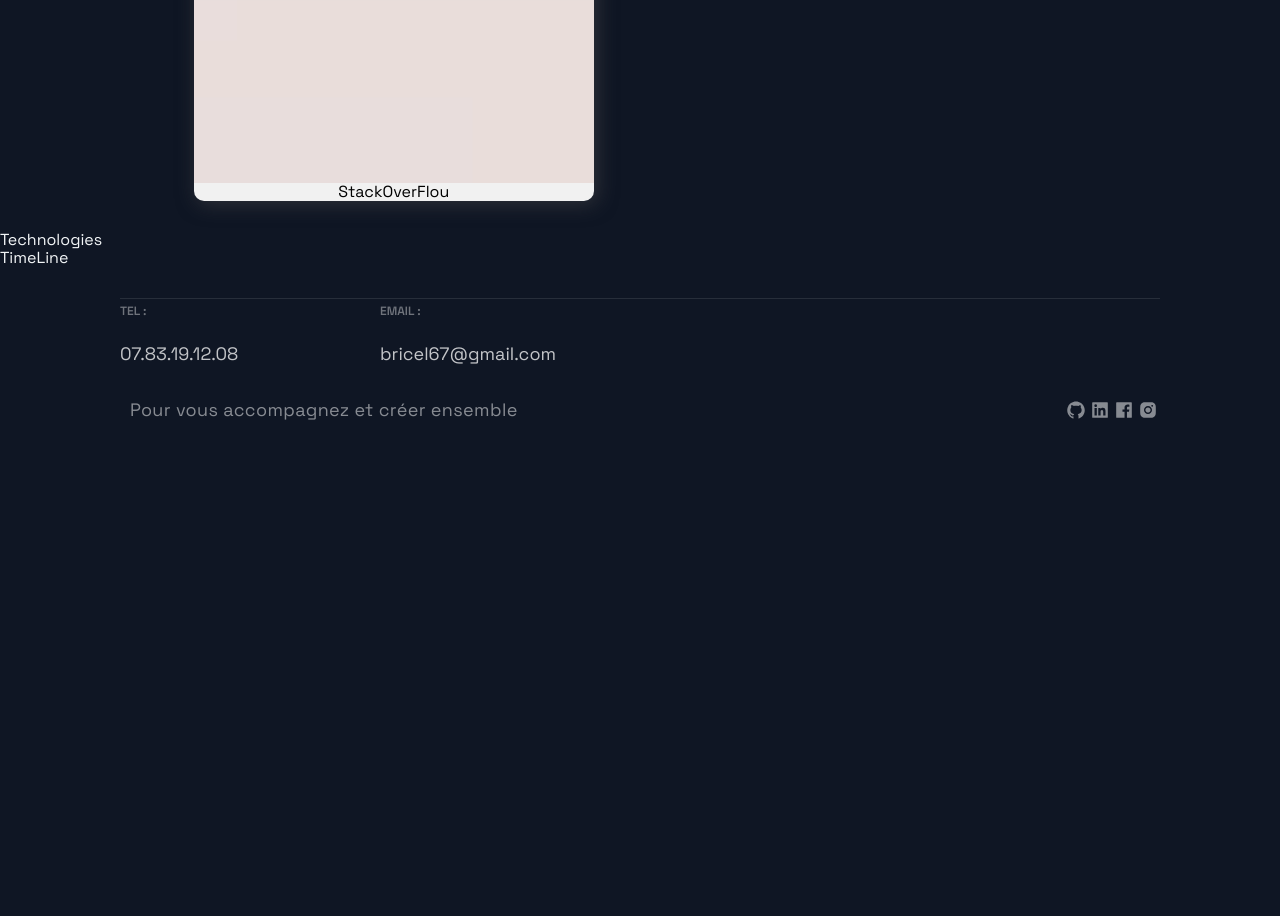
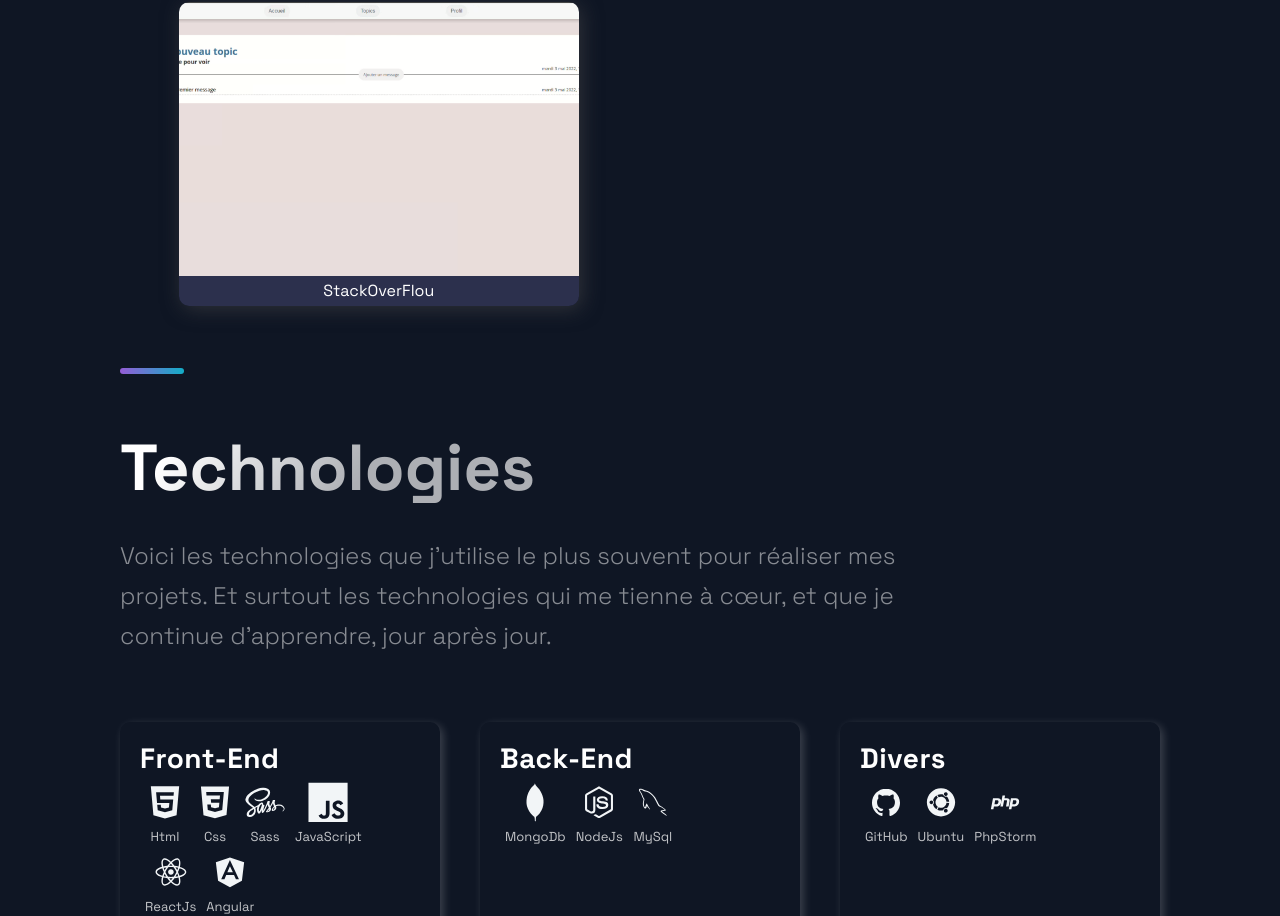
Before and after one commit to Lokki68/Portfolio, a Next.js app: page / in a window 1280 px wide. Shown: the part 1881-2797 px from the top of the page. Before the commit the page ends 2366 px from the top, so only its background shows below. Built offline with nearby package versions, Linux system fonts and the light colour scheme.

Commit message:
Feat - Technologies Section

```diff
--- a/src/components/Projets/CardProject/CardProjectStyles.js
+++ b/src/components/Projets/CardProject/CardProjectStyles.js
@@ -29,8 +29,12 @@ export const CardTitle = styled.div`
   bottom: 0;
   left: 0;
   right: 0;
-  background: #f1f1f1;
-  color: #000;
+  display: flex;
+  justify-content: center;
+  align-items: center;
+  background: #2c304dff;
+  height: 30px;
+  color: #fff;
   border-radius: 0 0 10px 10px;
 `;
 
--- a/src/components/Projets/ProjetsStyles.js
+++ b/src/components/Projets/ProjetsStyles.js
@@ -3,8 +3,8 @@ import styled from "styled-components";
 export const GridContainer = styled.section`
   display: grid;
   grid-template-columns: repeat(auto-fill, minmax(400px, 1fr));
-  padding: 3rem;
   place-items: center;
   column-gap: 5px;
-  row-gap: 15px;
+  row-gap: 60px;
+  margin-bottom: 30px;
 `;
--- a/src/components/Technologies/Technologies.js
+++ b/src/components/Technologies/Technologies.js
@@ -1,7 +1,123 @@
 import React from "react";
+import {
+  Section,
+  SectionDivider,
+  SectionText,
+  SectionTitle,
+} from "../../styles/GlobalComponents";
+import {
+  List,
+  ListCard,
+  ListContainer,
+  ListContent,
+  ListItem,
+  ListParagraph,
+  ListTitle,
+} from "./TechnologiesStyles";
+
+import {
+  DiHtml5,
+  DiCss3,
+  DiSass,
+  DiJsBadge,
+  DiReact,
+  DiAngularSimple,
+  DiMongodb,
+  DiMysql,
+  DiNodejsSmall,
+  DiGithubBadge,
+  DiUbuntu,
+  DiPhp,
+} from "react-icons/di";
 
 function Technologies(props) {
-  return <div>Technologies</div>;
+  return (
+    <Section id="technologies">
+      <SectionDivider />
+      <SectionTitle main>Technologies</SectionTitle>
+      <SectionText>
+        Voici les technologies que j'utilise le plus souvent pour réaliser mes
+        projets. Et surtout les technologies qui me tienne à cœur, et que je
+        continue d'apprendre, jour après jour.
+      </SectionText>
+      <List>
+        {/*Front*/}
+        <ListItem>
+          <ListContainer>
+            <ListTitle>Front-End</ListTitle>
+            <ListContent>
+              <ListCard>
+                <DiHtml5 size="4rem" />
+                <ListParagraph>Html</ListParagraph>
+              </ListCard>
+              <ListCard>
+                <DiCss3 size="4rem" />
+                <ListParagraph>Css</ListParagraph>
+              </ListCard>
+              <ListCard>
+                <DiSass size="4rem" />
+                <ListParagraph>Sass</ListParagraph>
+              </ListCard>
+              <ListCard>
+                <DiJsBadge size="4rem" />
+                <ListParagraph>JavaScript</ListParagraph>
+              </ListCard>
+              <ListCard>
+                <DiReact size="4rem" />
+                <ListParagraph>ReactJs</ListParagraph>
+              </ListCard>
+              <ListCard>
+                <DiAngularSimple size="4rem" />
+                <ListParagraph>Angular</ListParagraph>
+              </ListCard>
+            </ListContent>
+          </ListContainer>
+        </ListItem>
+
+        {/*Back*/}
+        <ListItem>
+          <ListContainer>
+            <ListTitle>Back-End</ListTitle>
+            <ListContent>
+              <ListCard>
+                <DiMongodb size="4rem" />
+                <ListParagraph>MongoDb</ListParagraph>
+              </ListCard>
+              <ListCard>
+                <DiNodejsSmall size="4rem" />
+                <ListParagraph>NodeJs</ListParagraph>
+              </ListCard>
+              <ListCard>
+                <DiMysql size="4rem" />
+                <ListParagraph>MySql</ListParagraph>
+              </ListCard>
+            </ListContent>
+          </ListContainer>
+        </ListItem>
+
+        {/*Divers*/}
+        <ListItem>
+          <ListContainer>
+            <ListTitle>Divers</ListTitle>
+            <ListContent>
+              <ListCard>
+                <DiGithubBadge size="4rem" />
+                <ListParagraph>GitHub</ListParagraph>
+              </ListCard>
+              <ListCard>
+                <DiUbuntu size="4rem" />
+                <ListParagraph>Ubuntu</ListParagraph>
+              </ListCard>
+              <ListCard>
+                <DiPhp size="4rem" />
+                <ListParagraph>PhpStorm</ListParagraph>
+              </ListCard>
+            </ListContent>
+          </ListContainer>
+        </ListItem>
+      </List>
+    </Section>
+  );
 }
 
 export default Technologies;
--- a/src/components/Technologies/TechnologiesStyles.js
+++ b/src/components/Technologies/TechnologiesStyles.js
@@ -1 +1,90 @@
 import styled from "styled-components";
+import { BreakPoints } from "../../themes/BreakPoint";
+
+export const List = styled.ul`
+  list-style-type: none;
+  display: grid;
+  grid-template-columns: repeat(3, 1fr);
+  gap: 40px;
+  margin: 3rem 0;
+
+  @media screen and (max-width: ${BreakPoints.lg}) {
+    margin: 64px 0;
+  }
+
+  @media screen and (max-width: ${BreakPoints.md}) {
+    gap: 24px;
+  }
+
+  @media screen and (max-width: ${BreakPoints.sm}) {
+    display: flex;
+    flex-direction: column;
+    margin: 32px 0;
+  }
+`;
+
+export const ListItem = styled.li`
+  max-width: 320px;
+  display: flex;
+  flex-direction: row;
+  padding: 2rem;
+  border-radius: 10px;
+  box-shadow: 3px 3px 10px rgba(255, 255, 255, 0.2);
+`;
+
+export const ListContainer = styled.div`
+  display: flex;
+  flex-direction: column;
+
+  @media screen and (max-width: ${BreakPoints.sm}) {
+    margin-left: 18px;
+  }
+`;
+
+export const ListTitle = styled.h4`
+  font-weight: 800;
+  font-size: 28px;
+  line-height: 32px;
+  letter-spacing: 0.02em;
+  color: #fff;
+  margin-bottom: 8px;
+
+  @media screen and (max-width: ${BreakPoints.md}) {
+    font-size: 24px;
+    line-height: 28px;
+  }
+
+  @media screen and (max-width: ${BreakPoints.sm}) {
+    font-size: 20px;
+    line-height: 28px;
+    margin-bottom: 4px;
+  }
+`;
+
+export const ListContent = styled.div`
+  display: flex;
+  flex-wrap: wrap;
+`;
+
+export const ListCard = styled.div`
+  display: flex;
+  flex-direction: column;
+  align-items: center;
+  margin: 0 5px;
+`;
+
+export const ListParagraph = styled.p`
+  font-size: 13px;
+  line-height: 30px;
+  color: rgba(255, 255, 255, 0.75);
+
+  @media screen and (max-width: ${BreakPoints.md}) {
+    font-size: 16px;
+    line-height: 28px;
+  }
+
+  @media screen and (max-width: ${BreakPoints.sm}) {
+    font-size: 14px;
+    line-height: 22px;
+  }
+`;
```
